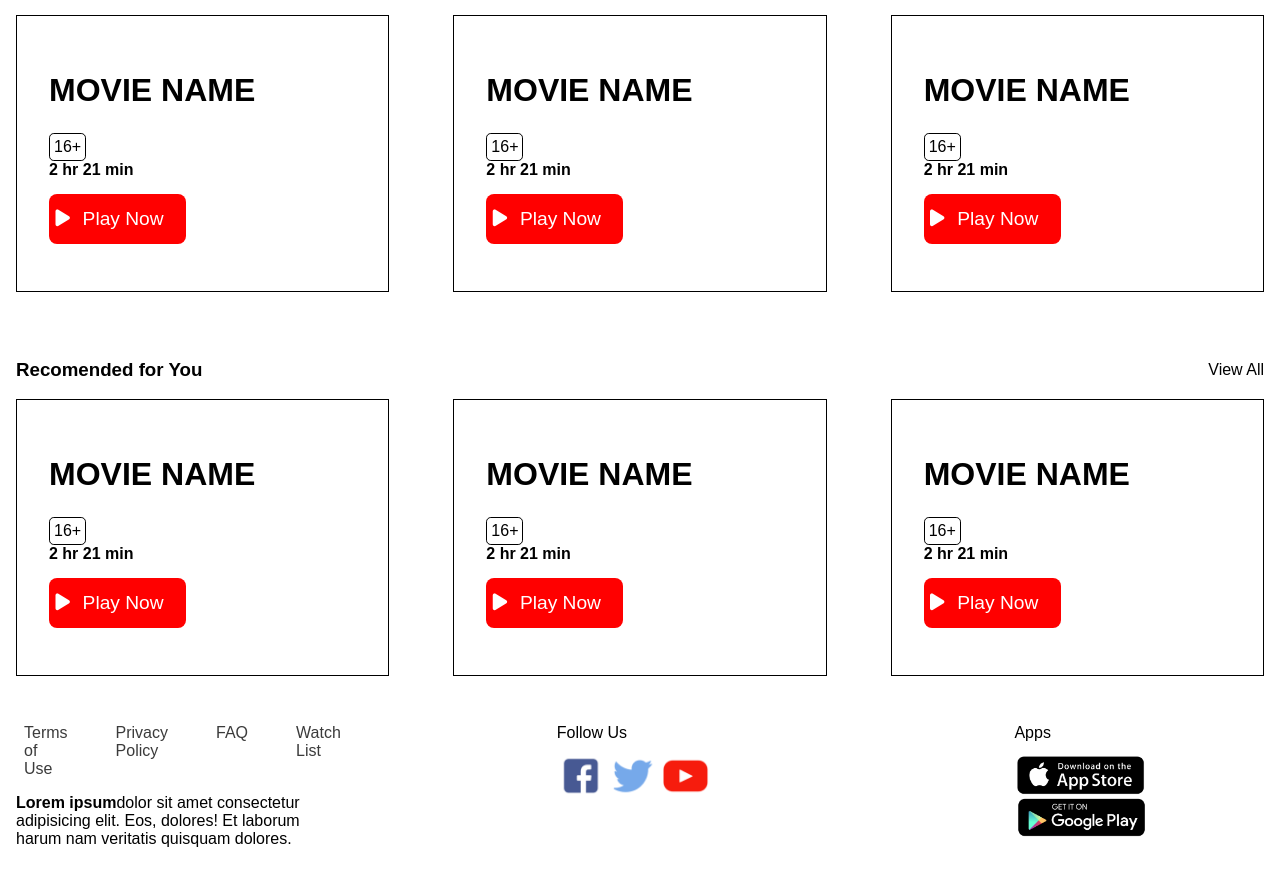
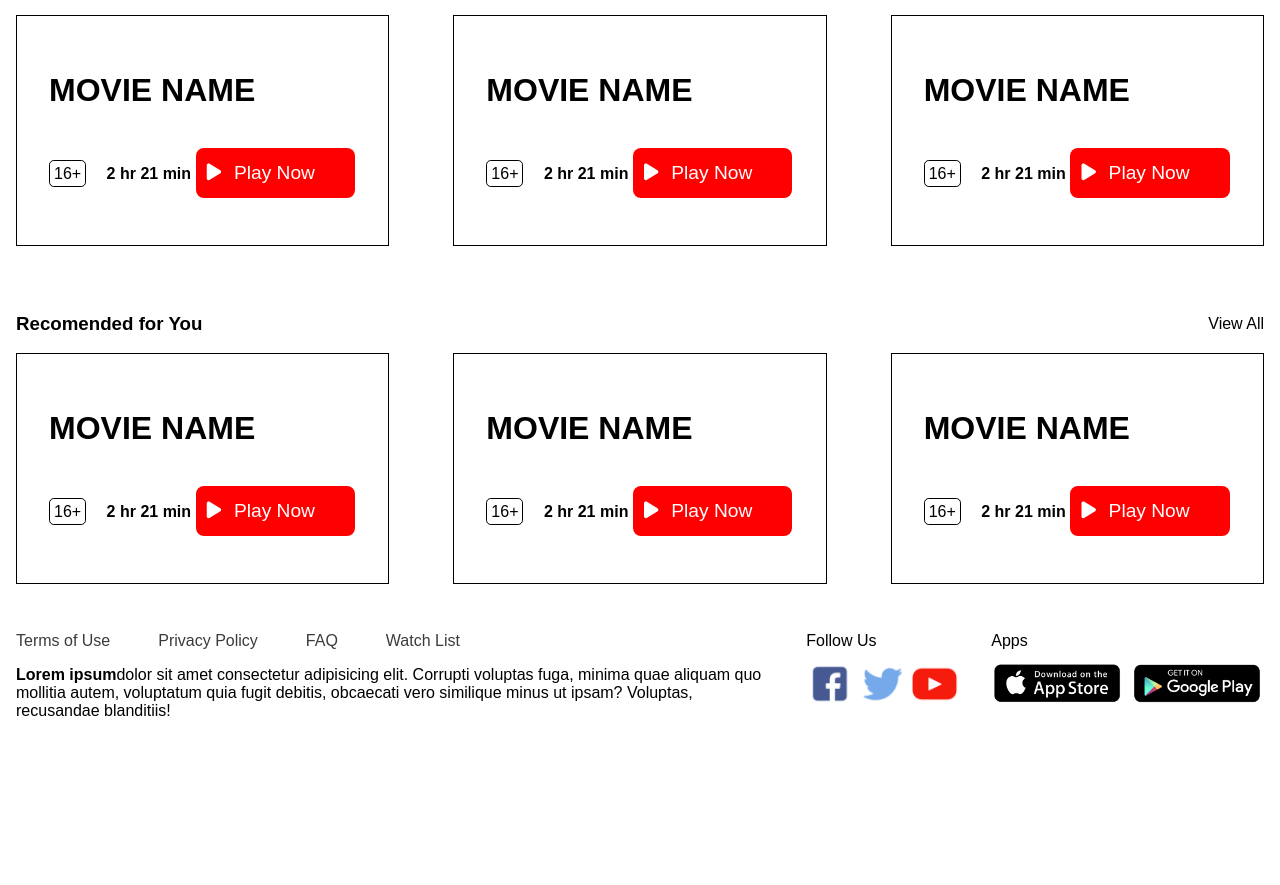
Before and after one commit to NDKarabiberoglu/wit0124-s4Project, a plain HTML site: page index.html in a window 1280 px wide. Shown: the part 782-1667 px from the top of the page. Drawn offline with Linux system fonts and the light colour scheme.

Commit message:
Day-end(bug fixed)

```diff
--- a/index.css
+++ b/index.css
@@ -27,7 +27,7 @@ header {
 header h1, header div {
     width: 30%;
 }
-header nav a{
+nav a{
     margin: 0 0.5rem;
     text-decoration: none;
     color: rgb(59, 59, 59);
@@ -43,7 +43,7 @@ input {
     margin-left: -2.3rem;
 }
 
-header nav a:hover {
+nav a:hover {
     color: red;
 }
 
@@ -86,7 +86,8 @@ main h2 {
     font-size: 3rem;
     margin: 1.5rem 0;
 }
-.detail-container p{
+
+.detail-container p {
     margin: 1vh 0;
 }
 .btn {
@@ -108,12 +109,12 @@ main h2 {
 
 .btn-l {
     font-size: 1.2rem;
-    padding: 0.9rem 1.4rem;
+    padding: 0.9rem 2.5rem;
     border-radius: 0.5rem;
     margin: 0.9rem 0;
 }
 .btn-l i {
-    margin-left: -1rem;
+    margin-left: -1.8rem;
     margin-right: 0.8rem;
 }
 .description {
@@ -133,7 +134,6 @@ section {
     gap: 4rem;
 }
 
-
 .card {
     width: 30%;
     aspect-ratio: 2/1;
@@ -151,6 +151,9 @@ section {
 }
 
 .card .age-restiriction {
+    border: 1px solid black;
+    border-radius: 0.3rem;
+    padding: 4px;
     margin-left: 0;
 }
 
@@ -178,25 +181,13 @@ footer img {
     margin-top: -0.4rem;
 }
 
-footer div :first-child {
-    flex-basis: 70%;
+footer div:first-child {
+    flex-basis: 60%;
     flex-grow: 1;
 }
 
-footer nav a :first-child {
+footer nav a:first-child {
     margin-left: 0;
-}
-footer div {
-    flex-basis: 20%;
-}
-footer nav a{
-    margin: 0 0.5rem;
-    text-decoration: none;
-    color: rgb(59, 59, 59);
-}
-
-footer nav a:hover {
-    color: red;
 }
 
 
--- a/index.html
+++ b/index.html
@@ -57,21 +57,27 @@
             <div class="section-content">
                 <div class="card">
                     <h4>MOVIE NAME</h4>
+                    <div class="info-section">
                         <span class="age-restiriction">16+</span>
                         <span><b>2 hr 21 min</b></span>
                         <div class="btn btn-l"><i class="fa-solid fa-play"></i>Play Now</div>
                     </div>
+                </div>
                 <div class="card">
                     <h4>MOVIE NAME</h4>
+                    <div class="info-section">
                         <span class="age-restiriction">16+</span>
                         <span><b>2 hr 21 min</b></span>
                         <div class="btn btn-l"><i class="fa-solid fa-play"></i>Play Now</div>
                     </div>
+                </div>
                 <div class="card">
                     <h4>MOVIE NAME</h4>
+                    <div class="info-section">
                         <span class="age-restiriction">16+</span>
                         <span><b>2 hr 21 min</b></span>
                         <div class="btn btn-l"><i class="fa-solid fa-play"></i>Play Now</div>
+                    </div>
                 </div>
             </div>
         </section>
@@ -83,21 +89,27 @@
             <div class="section-content">
                 <div class="card">
                     <h4>MOVIE NAME</h4>
+                    <div class="info-section">
                         <span class="age-restiriction">16+</span>
                         <span><b>2 hr 21 min</b></span>
                         <div class="btn btn-l"><i class="fa-solid fa-play"></i>Play Now</div>
                     </div>
+                </div>
                 <div class="card">
                     <h4>MOVIE NAME</h4>
+                    <div class="info-section">
                         <span class="age-restiriction">16+</span>
                         <span><b>2 hr 21 min</b></span>
                         <div class="btn btn-l"><i class="fa-solid fa-play"></i>Play Now</div>
                     </div>
+                </div>
                 <div class="card">
                     <h4>MOVIE NAME</h4>
+                    <div class="info-section">
                         <span class="age-restiriction">16+</span>
                         <span><b>2 hr 21 min</b></span>
                         <div class="btn btn-l"><i class="fa-solid fa-play"></i>Play Now</div>
+                    </div>
                 </div>
             </div>
         </section>
@@ -110,7 +122,7 @@
                 <a href="#">Watch List</a>
                 </nav>
                 <p>
-                <b>Lorem ipsum</b>dolor sit amet consectetur adipisicing elit. Eos, dolores! Et laborum harum nam veritatis quisquam dolores.
+                <b>Lorem ipsum</b>dolor sit amet consectetur adipisicing elit. Corrupti voluptas fuga, minima quae aliquam quo mollitia autem, voluptatum quia fugit debitis, obcaecati vero similique minus ut ipsam? Voluptas, recusandae blanditiis!
                 </p>
             </div>
             <div>
@@ -128,7 +140,6 @@
                     <img src="./assets/images/googleplay.png" alt="">
                 </div>
             </div>
-        </div>
         </footer>
     </body>
 </html>
```
Lines whose indentation alone changed are shown as unchanged.
